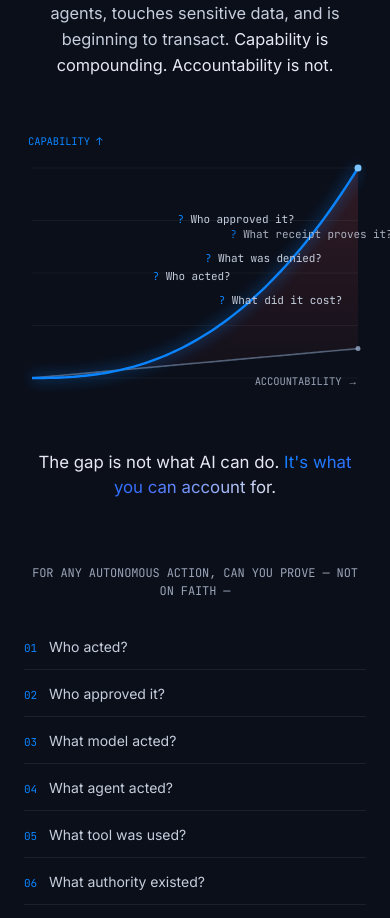
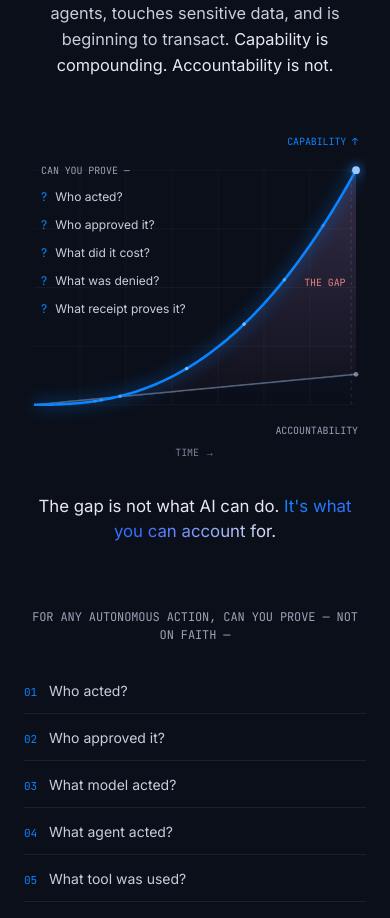
Before and after one commit to EfficientLabs-ai/efficientlabs-web, a Next.js app: page / in a window 390 px wide. Shown: the part 1680-2598 px from the top of the page. Built offline with nearby package versions, Linux system fonts and the light colour scheme; no server answers.

Commit message:
refine(landing): polish the Accountability gap chart — area fill, climbing data particles, NOW marker, gap label, organized question column
Co-Authored-By: Claude Opus 4.8 (1M context) <noreply@anthropic.com>

```diff
--- a/components/landing/Stakes.tsx
+++ b/components/landing/Stakes.tsx
@@ -5,15 +5,15 @@ import { Reveal } from "@/components/Reveal";
 
 /* ============================================================================
    THE STAKES — "The Autonomous Accountability Bottleneck" (canon §2).
-   Bespoke cinematic: an animated GAP chart — capability rising exponentially,
-   accountability nearly flat — the widening gap shaded with tension, with the
-   can't-answer questions floating inside the gap. Copy verbatim from
-   WEBSITE_COPY_V2. Precise/legible content → hand-rendered (no generative
-   footage), zero credits. Animates once on entry, then rests (reduced motion =
-   final static state; SSR renders all copy for no-JS / SEO).
+   Bespoke cinematic: a polished GAP chart — capability rising exponentially,
+   accountability nearly flat — the widening gap shaded in tension, with data
+   particles climbing the capability curve and the can't-answer questions laid
+   out in a clean organized column. Copy verbatim from WEBSITE_COPY_V2.
+   Hand-rendered (legible content), zero generation credits. Draws in on entry,
+   then keeps a subtle ambient (particles + head pulse). Reduced motion = final
+   static state; SSR renders all copy for no-JS / SEO.
    ========================================================================== */
 
-// The can't-answer list — verbatim (canon §2).
 const CANT_ANSWER = [
   "Who acted?",
   "Who approved it?",
@@ -28,13 +28,13 @@ const CANT_ANSWER = [
   "Reuse, promote, quarantine, or kill?",
 ];
 
-// Questions that float inside the widening gap (x%, y% within the chart).
-const FLOATING = [
-  { q: "Who acted?", x: 49, y: 50, at: 0.45 },
-  { q: "Who approved it?", x: 62, y: 31, at: 0.58 },
-  { q: "What did it cost?", x: 75, y: 58, at: 0.7 },
-  { q: "What was denied?", x: 70, y: 44, at: 0.8 },
-  { q: "What receipt proves it?", x: 84, y: 36, at: 0.9 },
+// the questions surfaced inside the chart, as an organized column
+const IN_CHART = [
+  "Who acted?",
+  "Who approved it?",
+  "What did it cost?",
+  "What was denied?",
+  "What receipt proves it?",
 ];
 
 const easeOut = (t: number) => 1 - Math.pow(1 - t, 3);
@@ -44,10 +44,11 @@ function GapChart() {
   const cv = useRef<HTMLCanvasElement>(null);
   const [prog, setProg] = useState(0);
 
+  // entrance progress (drives the DOM question column + the canvas draw-in)
   useEffect(() => {
     const reduce = window.matchMedia("(prefers-reduced-motion: reduce)").matches;
     if (reduce) { setProg(1); return; }
-    let raf = 0, start = 0, running = false;
+    let raf = 0, start = 0, armed = false;
     const tick = (t: number) => {
       if (!start) start = t;
       const p = Math.min(1, (t - start) / 1700);
@@ -55,82 +56,153 @@ function GapChart() {
       if (p < 1) raf = requestAnimationFrame(tick);
     };
     const io = new IntersectionObserver((es) => {
-      if (es[0]?.isIntersecting && !running) { running = true; raf = requestAnimationFrame(tick); io.disconnect(); }
-    }, { threshold: 0.35 });
+      if (es[0]?.isIntersecting && !armed) { armed = true; raf = requestAnimationFrame(tick); io.disconnect(); }
+    }, { threshold: 0.3 });
     if (wrap.current) io.observe(wrap.current);
     return () => { io.disconnect(); cancelAnimationFrame(raf); };
   }, []);
 
-  // draw the chart whenever progress changes
+  // keep the latest progress for the always-on canvas loop
+  const progRef = useRef(0);
+  useEffect(() => { progRef.current = prog; }, [prog]);
+
+  // continuous canvas loop — draw-in tracks progress, then ambient particles/pulse
   useEffect(() => {
     const canvas = cv.current; if (!canvas) return;
     const ctx = canvas.getContext("2d"); if (!ctx) return;
+    const reduce = window.matchMedia("(prefers-reduced-motion: reduce)").matches;
     const dpr = Math.min(window.devicePixelRatio || 1, 2);
-    const w = canvas.clientWidth, h = canvas.clientHeight;
+    let raf = 0, w = 0, h = 0, frame = 0, visible = true;
+
+    const resize = () => {
+      w = canvas.clientWidth; h = canvas.clientHeight;
       canvas.width = Math.floor(w * dpr); canvas.height = Math.floor(h * dpr);
       ctx.setTransform(dpr, 0, 0, dpr, 0, 0);
+    };
+    const io = new IntersectionObserver((es) => { visible = !!es[0]?.isIntersecting; }, { threshold: 0 });
+    io.observe(canvas);
+
+    const mobile = () => w < 640;
+    const seed = (i: number) => { const x = Math.sin(i * 12.9898) * 43758.5; return x - Math.floor(x); };
+
+    const draw = () => {
+      if (!visible) { raf = requestAnimationFrame(draw); return; } // pause off-screen
+      const P = progRef.current;
+      const t = frame / 60;
+      const padL = 10, padR = 10, baseY = h * 0.82, topY = h * 0.13;
+      const x0 = padL, x1 = w - padR, span = x1 - x0;
+      const cap = (x: number) => baseY - (baseY - topY) * Math.pow(x, 2.5);
+      const acc = (x: number) => baseY - (baseY - topY) * 0.13 * x;
+      const SX = (x: number) => x0 + x * span;
+
       ctx.clearRect(0, 0, w, h);
 
-    const padL = 8, padR = 8, baseY = h * 0.84, topY = h * 0.14;
-    const x0 = padL, x1 = w - padR, span = x1 - x0;
-    const P = prog;
-    const cap = (x: number) => baseY - (baseY - topY) * Math.pow(x, 2.5);     // capability ↑ (exponential)
-    const acc = (x: number) => baseY - (baseY - topY) * 0.14 * x;             // accountability (~flat)
+      // horizontal gridlines + faint vertical ticks
+      ctx.strokeStyle = "rgba(255,255,255,0.045)"; ctx.lineWidth = 1;
+      for (let i = 0; i <= 4; i++) { const gy = topY + (baseY - topY) * (i / 4); ctx.beginPath(); ctx.moveTo(x0, gy); ctx.lineTo(x1, gy); ctx.stroke(); }
+      ctx.strokeStyle = "rgba(255,255,255,0.03)";
+      for (let i = 1; i <= 6; i++) { const gx = x0 + span * (i / 7); ctx.beginPath(); ctx.moveTo(gx, topY); ctx.lineTo(gx, baseY); ctx.stroke(); }
 
-    // baseline grid
-    ctx.strokeStyle = "rgba(255,255,255,0.05)"; ctx.lineWidth = 1;
-    for (let i = 0; i <= 4; i++) { const gy = topY + (baseY - topY) * (i / 4); ctx.beginPath(); ctx.moveTo(x0, gy); ctx.lineTo(x1, gy); ctx.stroke(); }
-
-    const N = 80;
+      const N = 90;
       const lastN = Math.max(1, Math.floor(N * P));
 
-    // gap fill (between the curves) up to progress — the bottleneck, in tension red
+      // capability area fill (subtle blue) under its curve
+      ctx.beginPath(); ctx.moveTo(x0, baseY);
+      for (let i = 0; i <= lastN; i++) { const x = i / N; ctx.lineTo(SX(x), cap(x)); }
+      ctx.lineTo(SX(lastN / N), baseY); ctx.closePath();
+      const blueFill = ctx.createLinearGradient(0, topY, 0, baseY);
+      blueFill.addColorStop(0, `rgba(10,132,255,${0.18 * P})`);
+      blueFill.addColorStop(1, "rgba(10,132,255,0)");
+      ctx.fillStyle = blueFill; ctx.fill();
+
+      // the accountability gap (between the curves) — tension red
       ctx.beginPath();
-    for (let i = 0; i <= lastN; i++) { const x = i / N; const sx = x0 + x * span; if (i === 0) ctx.moveTo(sx, acc(x)); else ctx.lineTo(sx, acc(x)); }
-    for (let i = lastN; i >= 0; i--) { const x = i / N; const sx = x0 + x * span; ctx.lineTo(sx, cap(x)); }
+      for (let i = 0; i <= lastN; i++) { const x = i / N; if (i === 0) ctx.moveTo(SX(x), acc(x)); else ctx.lineTo(SX(x), acc(x)); }
+      for (let i = lastN; i >= 0; i--) { const x = i / N; ctx.lineTo(SX(x), cap(x)); }
       ctx.closePath();
-    const grad = ctx.createLinearGradient(0, topY, 0, baseY);
-    grad.addColorStop(0, `rgba(255,90,90,${0.16 * P})`);
-    grad.addColorStop(1, `rgba(255,90,90,${0.03 * P})`);
-    ctx.fillStyle = grad; ctx.fill();
+      const redFill = ctx.createLinearGradient(0, topY, 0, baseY);
+      redFill.addColorStop(0, `rgba(255,86,86,${0.17 * P})`);
+      redFill.addColorStop(1, `rgba(255,86,86,${0.02 * P})`);
+      ctx.fillStyle = redFill; ctx.fill();
 
-    const curve = (fn: (x: number) => number, color: string, lw: number, glow: number) => {
+      const stroke = (fn: (x: number) => number, color: string, lw: number, glow: number) => {
         ctx.beginPath();
-      for (let i = 0; i <= lastN; i++) { const x = i / N; const sx = x0 + x * span; if (i === 0) ctx.moveTo(sx, fn(x)); else ctx.lineTo(sx, fn(x)); }
+        for (let i = 0; i <= lastN; i++) { const x = i / N; if (i === 0) ctx.moveTo(SX(x), fn(x)); else ctx.lineTo(SX(x), fn(x)); }
         ctx.strokeStyle = color; ctx.lineWidth = lw; ctx.lineJoin = "round";
         if (glow) { ctx.shadowColor = color; ctx.shadowBlur = glow; }
         ctx.stroke(); ctx.shadowBlur = 0;
       };
-    curve(acc, "rgba(120,140,170,0.65)", 1.6, 0);              // accountability — dim, flat
-    curve(cap, "#0a84ff", 2.4, 14);                            // capability — bright, glowing
+      stroke(acc, "rgba(130,150,180,0.6)", 1.6, 0);
+      stroke(cap, "#0a84ff", 2.6, 16);
 
-    // head dots
-    const hx = x0 + (lastN / N) * span;
-    ctx.fillStyle = "#7cc4ff"; ctx.beginPath(); ctx.arc(hx, cap(lastN / N), 3.5, 0, 6.28); ctx.fill();
-    ctx.fillStyle = "rgba(150,170,200,0.8)"; ctx.beginPath(); ctx.arc(hx, acc(lastN / N), 2.5, 0, 6.28); ctx.fill();
-  }, [prog]);
+      // data particles climbing the capability curve (ambient, after draw-in)
+      if (P > 0.55 && !reduce) {
+        const count = mobile() ? 7 : 13;
+        for (let i = 0; i < count; i++) {
+          const sp = 0.05 + seed(i) * 0.05;
+          const s = (t * sp + seed(i + 50)) % 1;       // 0..1 along the visible curve
+          const x = 0.12 + s * 0.86;
+          if (x > P) continue;
+          const fade = Math.sin(s * Math.PI);           // fade at both ends
+          ctx.fillStyle = `rgba(150,200,255,${0.85 * fade * (P - 0.55) / 0.45})`;
+          ctx.beginPath(); ctx.arc(SX(x), cap(x), 1.8, 0, 6.28); ctx.fill();
+        }
+      }
+
+      // pulsing head dots
+      const hx = SX(lastN / N);
+      const pulse = 1 + Math.sin(t * 2.2) * 0.25;
+      ctx.fillStyle = "#9fc8ff";
+      ctx.shadowColor = "#0a84ff"; ctx.shadowBlur = 10 * P;
+      ctx.beginPath(); ctx.arc(hx, cap(lastN / N), 3.6 * (P > 0.98 ? pulse : 1), 0, 6.28); ctx.fill(); ctx.shadowBlur = 0;
+      ctx.fillStyle = "rgba(150,170,200,0.75)";
+      ctx.beginPath(); ctx.arc(hx, acc(lastN / N), 2.4, 0, 6.28); ctx.fill();
+
+      // "NOW" marker at the right edge (where the gap is widest)
+      if (P > 0.9) {
+        const nx = SX(0.985);
+        ctx.strokeStyle = `rgba(255,255,255,${0.12 * (P - 0.9) / 0.1})`; ctx.lineWidth = 1; ctx.setLineDash([3, 4]);
+        ctx.beginPath(); ctx.moveTo(nx, topY); ctx.lineTo(nx, baseY); ctx.stroke(); ctx.setLineDash([]);
+      }
+
+      frame++;
+      raf = requestAnimationFrame(draw);
+    };
+    resize(); draw();
+    window.addEventListener("resize", resize);
+    return () => { cancelAnimationFrame(raf); io.disconnect(); window.removeEventListener("resize", resize); };
+  }, []);
 
   return (
     <div ref={wrap} className="relative mt-12 w-full">
-      <div className="relative h-[300px] w-full sm:h-[380px]">
+      <div className="relative h-[340px] w-full sm:h-[440px]">
         <canvas ref={cv} className="absolute inset-0 h-full w-full" />
-        {/* curve labels */}
-        <span className="mono absolute left-1 top-2 text-[10.5px] tracking-[0.18em] text-[color:var(--color-signal)]" style={{ opacity: prog }}>CAPABILITY ↑</span>
-        <span className="mono absolute bottom-9 right-2 text-[10.5px] tracking-[0.18em] text-[color:var(--color-ink-faint)]" style={{ opacity: prog }}>ACCOUNTABILITY →</span>
-        {/* floating can't-answer questions inside the gap */}
-        {FLOATING.map((f) => {
-          const o = Math.max(0, Math.min(1, (prog - f.at) / 0.12));
+
+        {/* axis + curve labels */}
+        <span className="mono absolute right-2 top-2 text-[10px] tracking-[0.18em] text-[color:var(--color-signal)]" style={{ opacity: prog }}>CAPABILITY ↑</span>
+        <span className="mono absolute bottom-7 right-2 text-[10px] tracking-[0.18em] text-[color:var(--color-ink-faint)]" style={{ opacity: prog }}>ACCOUNTABILITY</span>
+        <span className="mono absolute bottom-1.5 left-1/2 -translate-x-1/2 text-[10px] tracking-[0.2em] text-[color:var(--color-ink-faint)]" style={{ opacity: prog * 0.8 }}>TIME →</span>
+        {/* the gap, named */}
+        <span className="mono absolute right-[6%] top-[44%] text-[10px] tracking-[0.16em] text-[color:#ff8a8a]" style={{ opacity: prog * 0.9 }}>THE&nbsp;GAP</span>
+
+        {/* the can't-answer questions — organized column in the open upper-left */}
+        <div className="absolute left-[5%] top-[11%] flex flex-col gap-2.5 sm:gap-3.5">
+          <span className="mono text-[10px] tracking-[0.18em] text-[color:var(--color-ink-faint)]" style={{ opacity: prog }}>CAN YOU PROVE —</span>
+          {IN_CHART.map((q, i) => {
+            const at = 0.4 + i * 0.11;
+            const o = Math.max(0, Math.min(1, (prog - at) / 0.12));
             return (
-            <span key={f.q}
-              className="mono absolute -translate-x-1/2 -translate-y-1/2 whitespace-nowrap text-[11px] sm:text-[12.5px] text-[color:var(--color-ink-dim)]"
-              style={{ left: `${f.x}%`, top: `${f.y}%`, opacity: o }}>
-              <span className="text-[color:var(--color-signal)]">?</span> {f.q}
+              <span key={q} className="flex items-center gap-2 text-[12px] sm:text-[13.5px] text-[color:var(--color-ink-dim)]"
+                style={{ opacity: o, transform: `translateX(${(1 - o) * -8}px)` }}>
+                <span className="text-[color:var(--color-signal)]">?</span>{q}
               </span>
             );
           })}
         </div>
-      {/* the framing line — the payoff under the chart */}
-      <p className="mt-6 text-center text-[1.05rem] text-[color:var(--color-ink)] sm:text-[1.25rem]" style={{ opacity: prog }}>
+      </div>
+
+      {/* the framing line */}
+      <p className="mt-7 text-center text-[1.05rem] text-[color:var(--color-ink)] sm:text-[1.25rem]" style={{ opacity: prog }}>
         The gap is not what AI can do. <span className="aurora-text">It&apos;s what you can account for.</span>
       </p>
     </div>
@@ -157,12 +229,10 @@ export default function Stakes() {
           </Reveal>
         </div>
 
-        {/* the cinematic gap visual */}
         <div className="mx-auto max-w-4xl">
           <GapChart />
         </div>
 
-        {/* the can't-answer list + closing */}
         <div className="mx-auto mt-16 max-w-4xl">
           <Reveal>
             <p className="mono text-center text-[12px] uppercase tracking-[0.18em] text-[color:var(--color-ink-faint)]">
```
Lines whose indentation alone changed are shown as unchanged.
